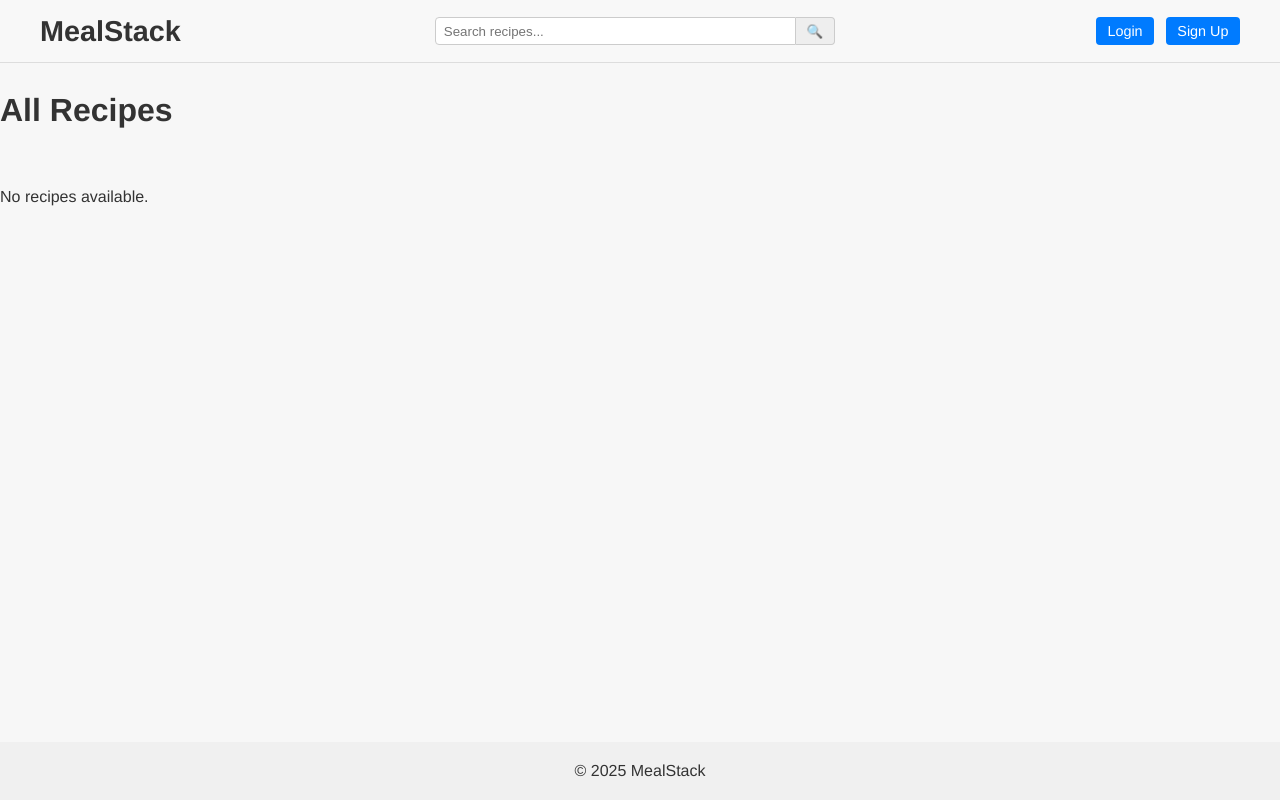
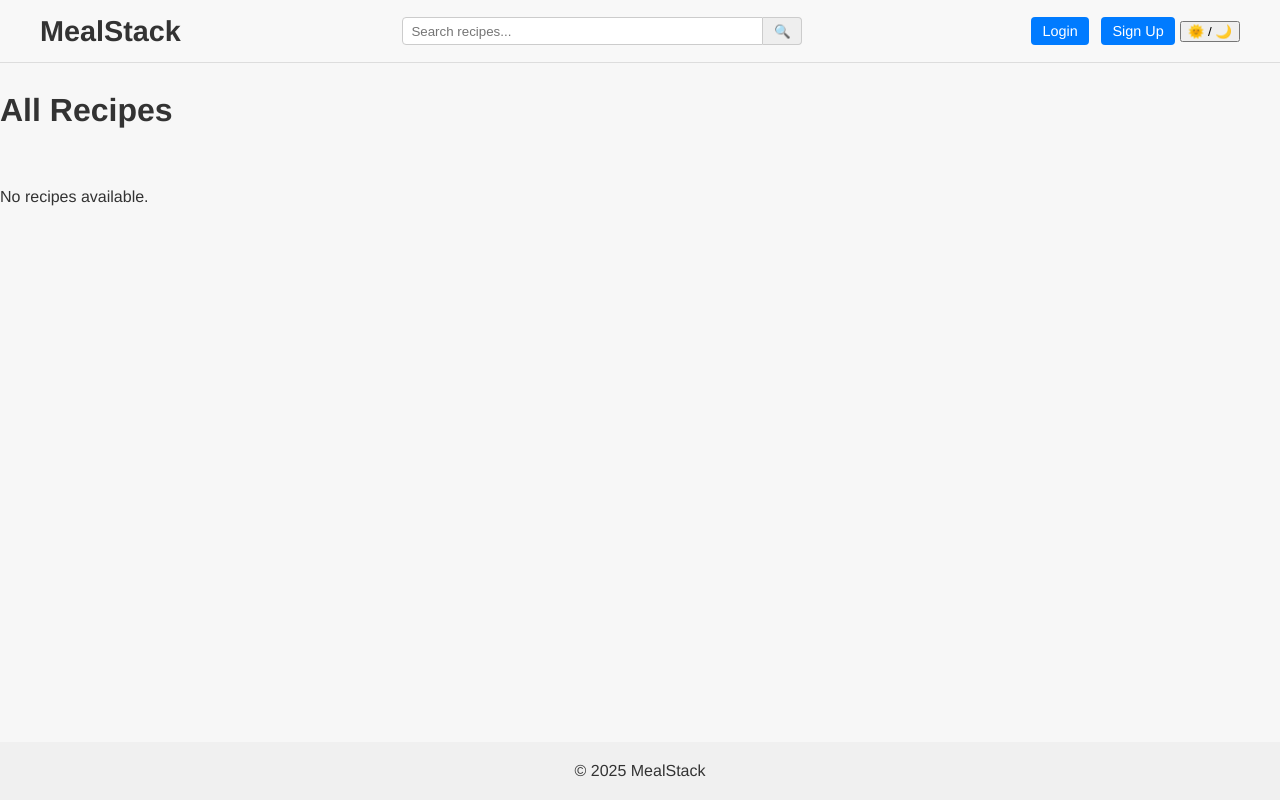
Before and after one commit to TrickShotMLG02/MealStack, a Django app: page /recipes/ in a window 1280 px wide. Run offline with Django 5.2, Linux system fonts and the light colour scheme; data that the repository does not hold is empty.

Commit message:
added simple dark and light mode and started implementing default palette

```diff
--- /dev/null
+++ b/MealStack/static/css/themes/default_palette.css
@@ -0,0 +1,9 @@
+:root {
+    --primary-color: #007bff;
+    --secondary-color: #6c757d;
+    --background-color: #ffffff;
+    --text-color: #333333;
+    --accent-color: #ff9800;
+    --header-bg-color: #f8f8f8;
+    --footer-bg-color: #f1f1f1;
+}
--- /dev/null
+++ b/MealStack/static/css/themes/theme_dark.css
@@ -0,0 +1,3 @@
+body {
+    background: #001424;
+}
--- /dev/null
+++ b/MealStack/static/js/theme_switch.js
@@ -0,0 +1,30 @@
+function getCurrentTheme() {
+    return localStorage.getItem('theme') || 'light';
+}
+
+function applyTheme(theme) {
+    const themeLink = document.getElementById('theme-link');
+    if (!themeLink) return;
+
+    themeLink.href = `/static/css/themes/theme_${theme}.css`;
+    localStorage.setItem('theme', theme);
+}
+
+// Toggle between light and dark
+function toggleTheme() {
+    const current = getCurrentTheme();
+    const next = current === 'light' ? 'dark' : 'light';
+    applyTheme(next);
+}
+
+// Initialize on page load
+function initTheme() {
+    applyTheme(getCurrentTheme());
+
+    const toggleBtn = document.getElementById('theme-toggle');
+    if (toggleBtn) {
+        toggleBtn.addEventListener('click', toggleTheme);
+    }
+}
+
+document.addEventListener('DOMContentLoaded', initTheme);
--- a/MealStack/templates/base.html
+++ b/MealStack/templates/base.html
@@ -4,7 +4,12 @@
 <head>
     <meta charset="UTF-8">
     <title>{% block title %}MealStack{% endblock %}</title>
+    <link rel="stylesheet" href="{% static 'css/themes/default_palette.css' %}">
     <link rel="stylesheet" href="{% static 'css/main.css' %}">
+
+    <link id="theme-link" rel="stylesheet" href="{% static 'css/themes/theme_light.css' %}">
+    <script src="{% static 'js/theme_switch.js' %}"></script>
+
     {% block extra_css %}{% endblock %}  {# page-specific CSS goes here #}
 </head>
 <body class="site-body">
--- a/MealStack/templates/components/header.html
+++ b/MealStack/templates/components/header.html
@@ -19,8 +19,9 @@
         <!-- Buttons / actions -->
         <div class="header-right">
             {% block header_buttons %}
-            <a href="#" class="btn">Login</a>
-            <a href="#" class="btn">Sign Up</a>
+                <a href="#" class="btn">Login</a>
+                <a href="#" class="btn">Sign Up</a>
+                <button id="theme-toggle">🌞 / 🌙</button>
             {% endblock %}
         </div>
     </div>
```
Also changed, not shown: MealStack/static/css/themes/theme_light.css (added).
